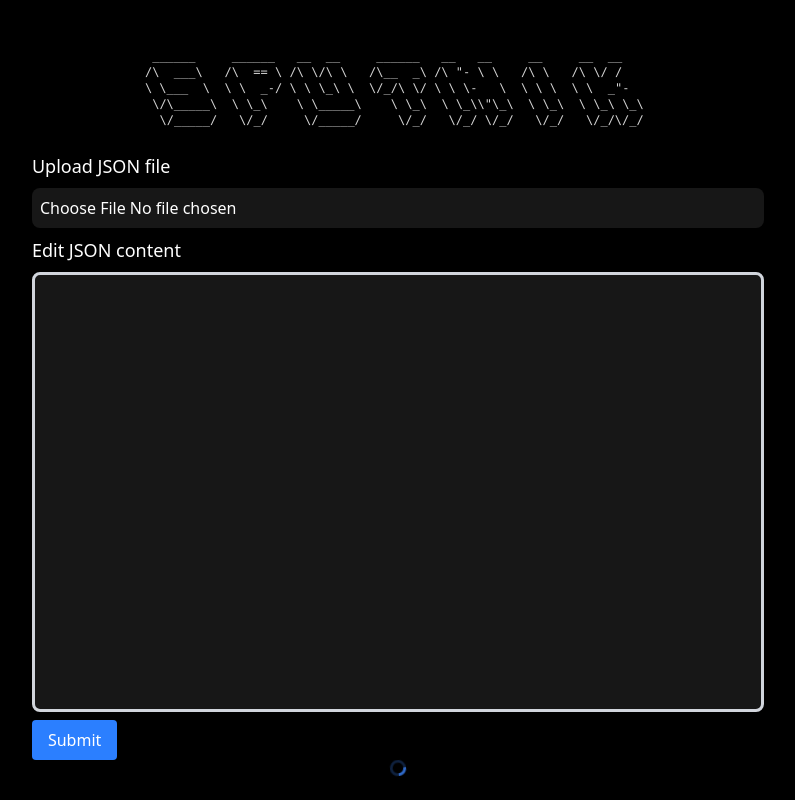
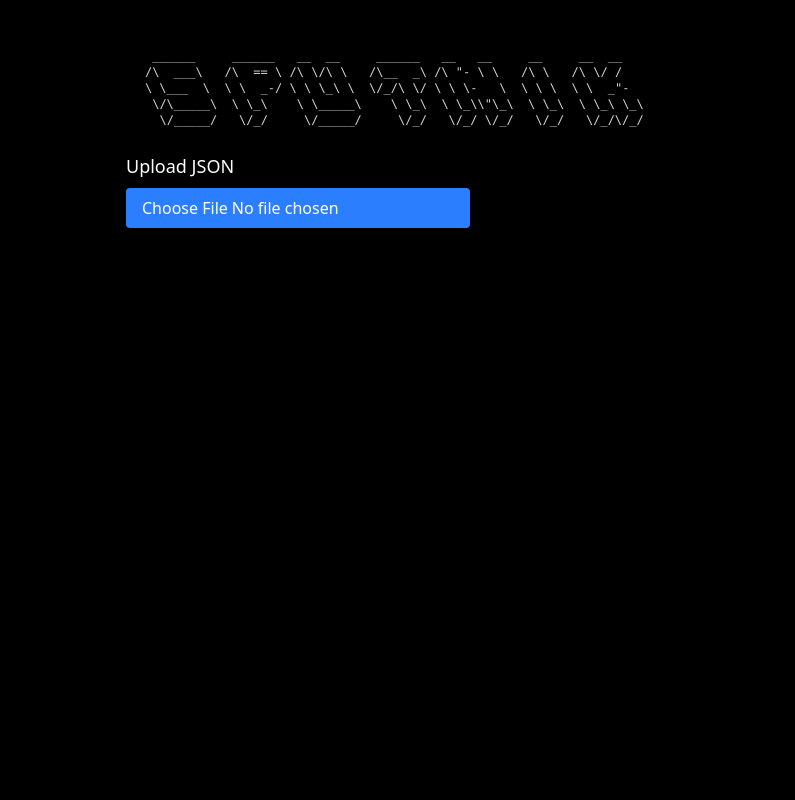
Before and after one commit to vildly/sputnik-classifier, a React (Vite) app in the folder client/: page / in a window 1280 px wide. Shown: the whole page, without its empty margins (242-1037 px from the left). Built offline with nearby package versions, Linux system fonts and the light colour scheme.

Commit message:
refactor components

```diff
--- a/client/src/App.tsx
+++ b/client/src/App.tsx
@@ -13,10 +13,9 @@ String.raw`..\/_____/...\/_/.....\/_____/.....\/_/...\/_/.\/_/...\/_/...\/_/\/_/
 
 export default function App() {
     return (
-        <div className="max-w-[80ch] h-screen mx-auto py-6 flex flex-col items-center">
+        <div className="w-full max-w-xl p-4 h-screen mx-auto py-6 flex flex-col items-center">
             <ASCIIArt art={ascii} bgPattern={new RegExp(/\./g)} bgColor={HexColors.BLACK} />
             <JSONForm />
-            <Loading color={HexColors.BLUE} size={20} />
         </div>
     )
 }
--- /dev/null
+++ b/client/src/components/Input.tsx
@@ -0,0 +1,15 @@
+import { cn } from "../lib/utils"
+
+interface InputProps extends React.InputHTMLAttributes<HTMLInputElement> {
+    className?: string
+}
+
+export default function Input({ className, ...props }: InputProps) {
+    return (
+        <input
+            {...props}
+            // The className prop must be at the end for any custom changes to apply correctly!
+            className={cn("w-fit px-4 py-2 text-white bg-blue-500 rounded hover:bg-blue-600 transition", className)}
+        />
+    )
+}
--- /dev/null
+++ b/client/src/components/JSONEditor.tsx
@@ -0,0 +1,58 @@
+import { useEffect, useState } from "react"
+import Label from "./Label"
+import Textarea from "./Textarea"
+import { cn } from "../lib/utils"
+
+interface JSONEditorProps {
+    errorCallback?: (error: string | null) => void
+    valueCallback: (value: string) => void
+    value: string
+}
+
+export default function JSONEditor({ errorCallback, valueCallback, value }: JSONEditorProps) {
+    const [error, setError] = useState<string | null>(null)
+
+    useEffect(() => errorCallback && errorCallback(error), [error])
+    useEffect(() => handleValue(), [value])
+
+    function handleValue() {
+        try {
+            JSON.parse(value)
+            setError(null)
+        } catch (err) {
+            setError("Incorrect JSON format")
+        }
+    }
+
+    // Update state as the user types into the textarea
+    function handleChange(e: React.ChangeEvent<HTMLTextAreaElement>): void {
+        valueCallback(e.target.value)
+    }
+
+    // When the textarea loses focus, try to parse and reformat the JSON
+    function handleBlur(_: React.FocusEvent<HTMLTextAreaElement>): void {
+        try {
+            const parsed = JSON.parse(value)
+            const formatted = JSON.stringify(parsed, null, 2)
+            valueCallback(formatted)
+            setError(null)
+        } catch (err) {
+            setError("Incorrect JSON format")
+        }
+    }
+
+    return (
+        <div className="h-full flex flex-col space-y-2">
+            <Label
+                label={error ? error : "Edit JSON"}
+                className={cn(error && "text-red-500")}
+            />
+            <Textarea
+                value={value}
+                onBlur={handleBlur}
+                onChange={handleChange}
+                className={cn(error && "border-red-500")}
+            />
+        </div>
+    )
+}
--- a/client/src/components/JSONForm.tsx
+++ b/client/src/components/JSONForm.tsx
@@ -1,6 +1,9 @@
 import { useState } from "react"
 import JSONUploader from "./JSONUploader"
-import JSONInput from "./JSONInput"
+import JSONEditor from "./JSONEditor"
+import Input from "./Input"
+import Loading from "./Loading"
+import { HexColors } from "../lib/colors"
 
 export default function JSONForm() {
     const [error, setError] = useState<string | null>(null)
@@ -34,23 +37,10 @@ export default function JSONForm() {
     return (
         <div className="w-full h-full">
             <form onSubmit={handleSubmit} className="h-full flex flex-col space-y-2">
-                <JSONUploader
-                    errorCB={handleError}
-                    setValue={setValue}
-                    label="Upload JSON file"
-                />
-                <JSONInput
-                    errorCB={handleError}
-                    setValue={setValue}
-                    value={value}
-                    label="Edit JSON content"
-                />
-                <button
-                    type="submit"
-                    className="w-fit px-4 py-2 text-white bg-blue-500 rounded hover:bg-blue-600 transition"
-                >
-                    Submit
-                </button>
+                <JSONUploader errorCallback={handleError} valueCallback={setValue} />
+                {value && <JSONEditor errorCallback={handleError} valueCallback={setValue} value={value} />}
+                {(!error && value) && <Input type="submit" value="Submit" />}
+                {processing && <Loading color={HexColors.WHITE} />}
             </form>
         </div>
     )
--- a/client/src/components/JSONInput.tsx
+++ /dev/null
@@ -1,56 +0,0 @@
-import { useEffect, useState } from "react"
-import { cn } from "../lib/utils"
-
-interface JSONInputProps extends React.TextareaHTMLAttributes<HTMLTextAreaElement> {
-    errorCB?: (error: string | null) => void
-    setValue: (value: string) => void
-    value: string
-    label: string
-}
-
-export default function JSONInput({ errorCB, setValue, value, label, ...props }: JSONInputProps) {
-    const [error, setError] = useState<string | null>(null)
-
-    useEffect(() => errorCB && errorCB(error), [error])
-
-    // Update state as the user types into the textarea
-    function handleChange(e: React.ChangeEvent<HTMLTextAreaElement>): void {
-        setValue(e.target.value)
-    }
-
-    // When the textarea loses focus, try to parse and reformat the JSON
-    function handleBlur(_: React.FocusEvent<HTMLTextAreaElement>): void {
-        try {
-            const parsed = JSON.parse(value)
-            const formatted = JSON.stringify(parsed, null, 2)
-            setValue(formatted)
-            setError(null)
-        } catch (err) {
-            setError("Incorrect JSON format")
-        }
-    }
-
-    return (
-        <div className="h-full flex flex-col space-y-2">
-            <label className="text-white text-lg">
-                {error ? <span className="text-red-500">{error}</span> : label}
-            </label>
-            <textarea
-                {...props}
-                value={value}
-                onChange={handleChange}
-                onBlur={handleBlur}
-                className={cn(
-                    "h-full",
-                    "p-2 resize-none",
-                    "font-mono text-sm text-white",
-                    "bg-neutral-900",
-                    "border-3 rounded-lg",
-                    error ? "border-red-500" : "border-gray-300",
-                    "focus:outline-none focus:ring-2 focus:ring-blue-500",
-                    "transition duration-300"
-                )}
-            />
-        </div>
-    )
-}
--- a/client/src/components/JSONUploader.tsx
+++ b/client/src/components/JSONUploader.tsx
@@ -1,16 +1,17 @@
 import { useEffect, useState } from "react"
+import Input from "./Input"
+import Label from "./Label"
 import { cn } from "../lib/utils"
 
 interface JSONUploaderProps {
-    errorCB?: (error: string | null) => void
-    setValue: (value: string) => void
-    label: string
+    errorCallback?: (error: string | null) => void
+    valueCallback: (value: string) => void
 }
 
-export default function JSONUploader({ errorCB, setValue, label }: JSONUploaderProps) {
+export default function JSONUploader({ errorCallback, valueCallback }: JSONUploaderProps) {
     const [error, setError] = useState<string | null>(null)
 
-    useEffect(() => errorCB && errorCB(error), [error])
+    useEffect(() => errorCallback && errorCallback(error), [error])
 
     const handleFileChange = (e: React.ChangeEvent<HTMLInputElement>) => {
         if (e.target.files && e.target.files.length > 0) {
@@ -24,9 +25,10 @@ export default function JSONUploader({ errorCB, setValue, label }: JSONUploaderP
                     try {
                         const parsed = JSON.parse(fileContent)
                         const formatted = JSON.stringify(parsed, null, 2)
-                        setValue(formatted)
+                        valueCallback(formatted)
                         setError(null)
                     } catch (err) {
+                        valueCallback(fileContent)
                         setError("Invalid JSON file")
                     }
                 }
@@ -42,14 +44,14 @@ export default function JSONUploader({ errorCB, setValue, label }: JSONUploaderP
 
     return (
         <div className="flex flex-col space-y-2">
-            <label className="text-white text-lg">
-                {error ? <span className="text-red-500">{error}</span> : label}
-            </label>
-            <input
+            <Label
+                label={error ? error : "Upload JSON"}
+                className={cn(error && "text-red-500")}
+            />
+            <Input
                 type="file"
                 accept="application/json"
                 onChange={handleFileChange}
-                className={cn("bg-neutral-900 p-2 rounded-lg border-gray-300 text-white")}
             />
         </div>
     )
--- /dev/null
+++ b/client/src/components/Label.tsx
@@ -0,0 +1,12 @@
+import { cn } from "../lib/utils"
+
+interface LabelProps extends React.LabelHTMLAttributes<HTMLLabelElement> {
+    label: string
+    className?: string
+}
+
+export default function Label({ label, className, ...props }: LabelProps) {
+    return (
+        <label {...props} className={cn("text-white text-lg", className)}>{label}</label>
+    )
+}
--- a/client/src/components/Loading.tsx
+++ b/client/src/components/Loading.tsx
@@ -1,11 +1,11 @@
 import { HexColors } from "../lib/colors"
 
 interface LoadingProps {
-    color: HexColors
+    color?: HexColors
     size?: number
 }
 
-export default function Loading({ color, size = 24 }: LoadingProps) {
+export default function Loading({ color = HexColors.BLACK, size = 24 }: LoadingProps) {
     // Render an SVG spinner that rotates using Tailwind's animate-spin class
     return (
         <svg
--- /dev/null
+++ b/client/src/components/Textarea.tsx
@@ -0,0 +1,14 @@
+import { cn } from "../lib/utils"
+
+interface TextareaProps extends React.TextareaHTMLAttributes<HTMLTextAreaElement> {
+    className?: string
+}
+
+export default function Textarea({ className, ...props }: TextareaProps) {
+    return (
+        <textarea
+            {...props}
+            className={cn("h-full p-2 resize-none font-mono text-sm text-white bg-neutral-900 border-3 rounded-lg border-gray-300 focus:outline-none focus:ring-2 focus:ring-blue-500 transition duration-300", className)}
+        />
+    )
+}
```
